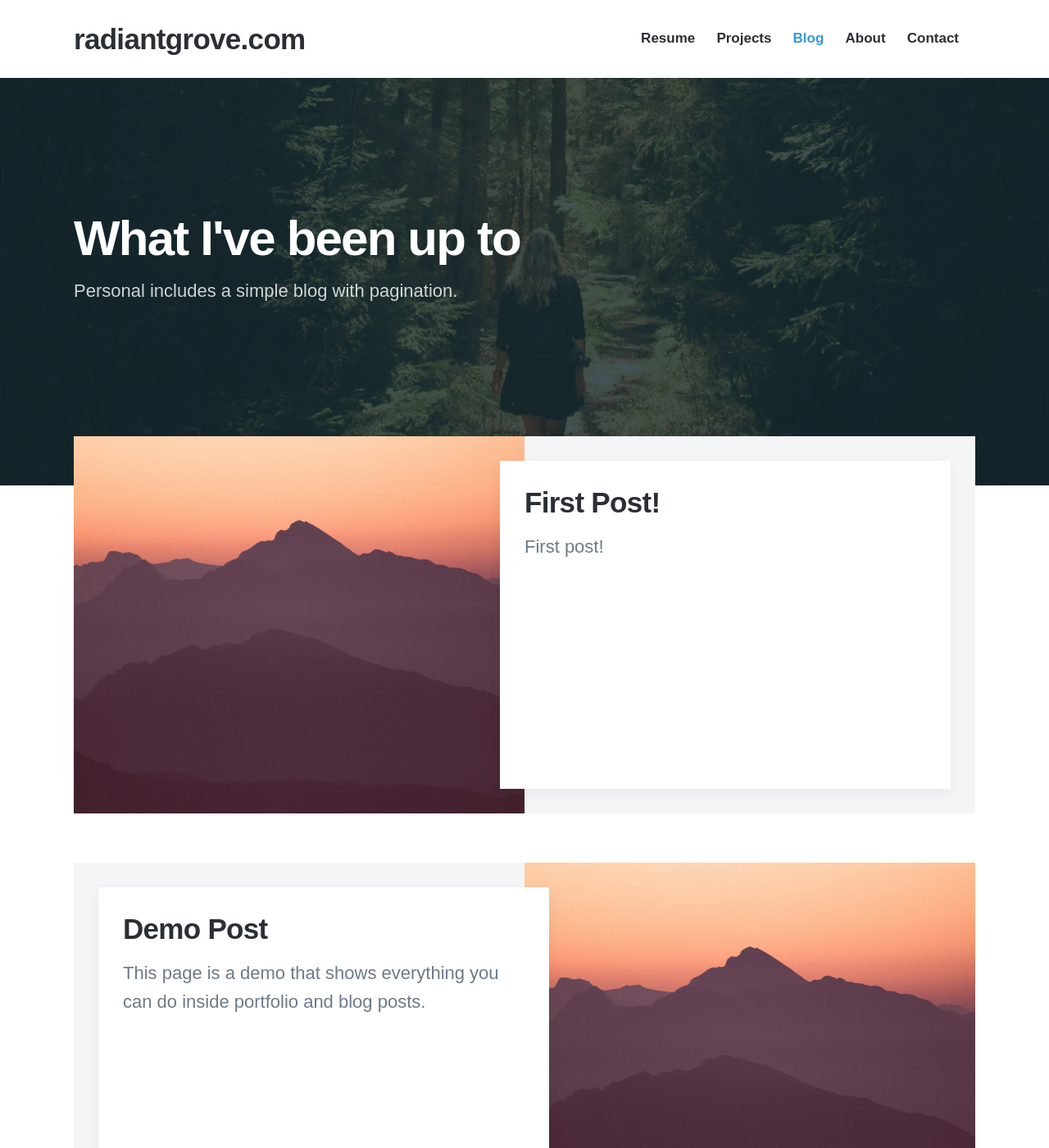
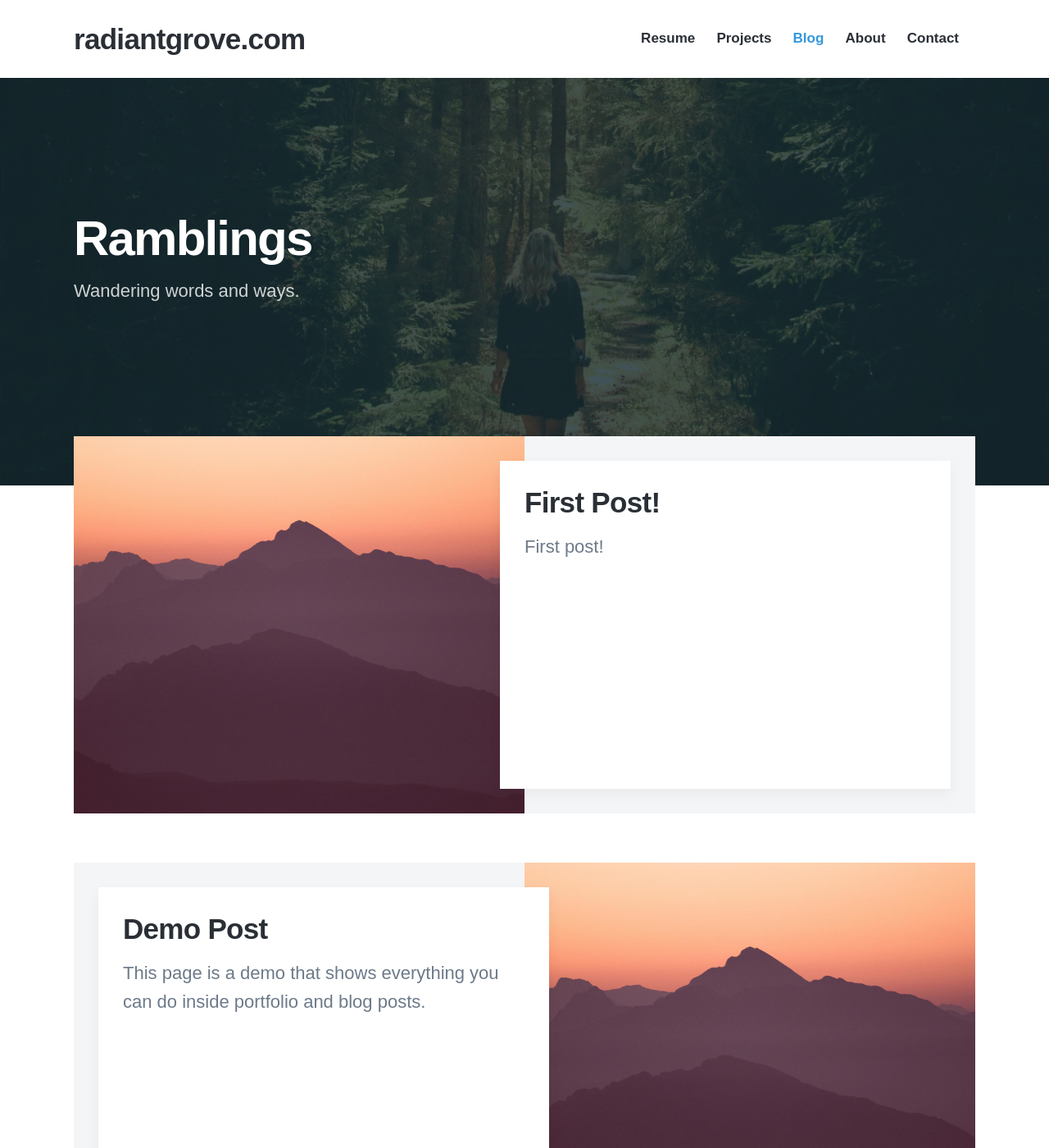
Before and after one commit to surewould/surewould.github.io, a Jekyll site: the page built from blog/index.html, in a window 1280 px wide and 1400 px high. Shown: the whole window at 82% size. Built offline with Jekyll 4.4.1, drawn with Linux system fonts in a browser that asks for light colours; nearby versions of some CDN libraries; some web fonts are replaced; the list of posts is cut into pages by our own code; some of the changed text lies outside the part shown.

Commit message:
iterating...

```diff
--- a/_data/settings.yml
+++ b/_data/settings.yml
@@ -20,7 +20,7 @@ menu_settings:
       url: '/contact'
 
 footer_settings:
-  footer_tagline: Online home of Stephanie Sherwood.
+  footer_tagline: S. Sherwood's gap in the electric forest.
 
 hero_settings:
   overlay_opacity: 0.8
--- a/blog/index.html
+++ b/blog/index.html
@@ -1,7 +1,7 @@
 ---
 layout: default
 title: Blog
-description: Personal includes a simple blog with pagination.
+description: Wandering words and ways.
 featured_image: /images/trees/blog.jpg
 ---
 
@@ -13,8 +13,8 @@ featured_image: /images/trees/blog.jpg
 
 	<div class="wrap">
 
-		<h1>What I've been up to</h1>
-		<p>Personal includes a simple blog with pagination.</p>
+		<h1>Ramblings</h1>
+		<p>Wandering words and ways.</p>
 
 	</div>
 
--- a/index.html
+++ b/index.html
@@ -13,8 +13,8 @@ featured_image: /images/trees/home.jpg
 
 	<div class="wrap">
 
-		<h1>Stephanie Sherwood's
-		gap in the electric forest.</h1>
+		<h1>A gap in the
+		electric forest.</h1>
 		<p>Information security, hacking, gender, politics, and potpourri.</p>
 
 		{% include socials.html %}
```
Also changed, not shown: _pages/contact.md (+10 -5 lines), images/demo/about.jpg (deleted), images/demo/blog.jpg (deleted), images/demo/contact.jpg (deleted), images/demo/home.jpg (deleted).
